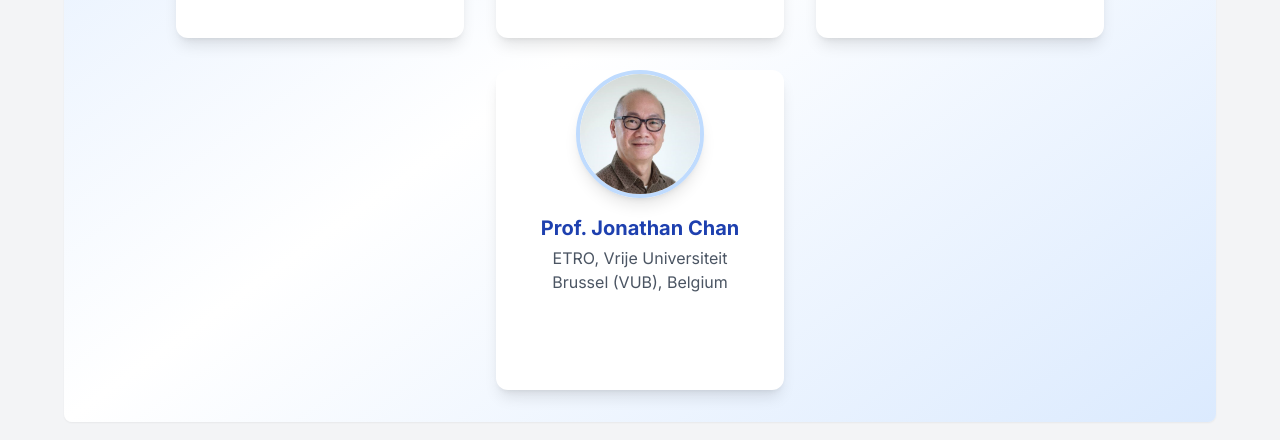
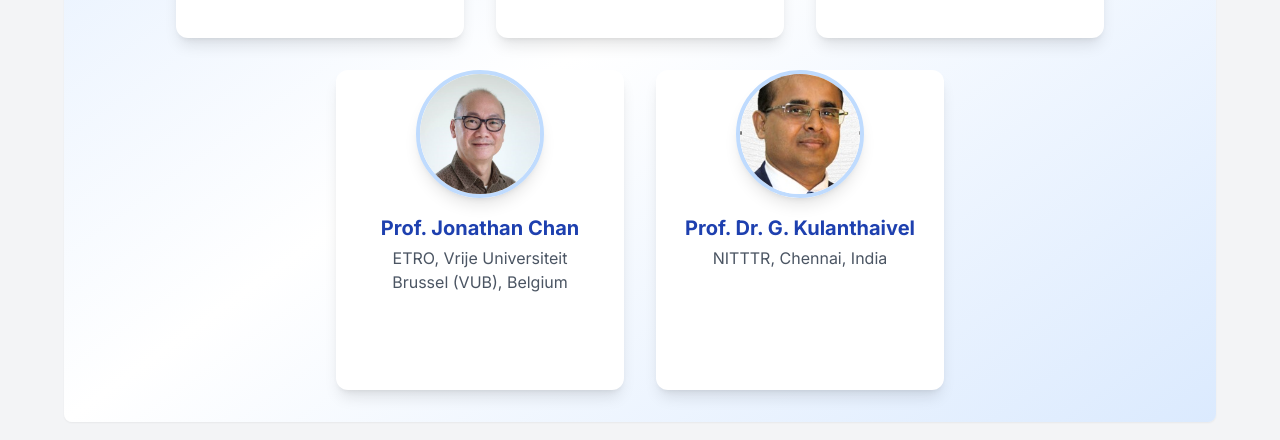
Before and after one commit to ictcon-cit/ictcon_2026, a Next.js app: page / in a window 1280 px wide. Shown: the part 1820-2260 px from the top of the page. Built offline with nearby package versions, Linux system fonts and the light colour scheme.

Commit message:
updated speakers

```diff
--- a/src/app/page.tsx
+++ b/src/app/page.tsx
@@ -352,7 +352,13 @@ export default function Home() {
                 name: " Prof. Jonathan Chan",
                 img: "/images/speakers/Prof. Jonathan Chan.jpg",
                 title: "ETRO, Vrije Universiteit Brussel (VUB), Belgium"
+              },
+              {
+                name: "Prof. Dr. G. Kulanthaivel",
+                img: "/images/speakers/Proj Dr G.jpg",
+                title: "NITTTR, Chennai, India"
               }
+
 
 
             ].map((speaker, idx) => (
--- a/src/utils/keynote.tsx
+++ b/src/utils/keynote.tsx
@@ -31,6 +31,12 @@ export const KeyNoteData: KeynoteDataType[] = [
     organization: "IIIT Allahabad, India",
     url: "#",
   },
+  {
+    name: "Prof. Dr. G. Kulanthaivel",
+    image: "/images/speakers/Proj Dr G.jpg",
+    organization: "NITTTR, Chennai, India",
+    url: "#",
+  }
   // {
   //   name: "Prof. Rahul Dev Garg",
   //   image: "/images/speakers/Prof. R.D.Garg.jpg",
```
Also changed, not shown: public/images/speakers/Proj Dr G.jpg (added), 1 other file (tests, documents, lock files or other folders).
